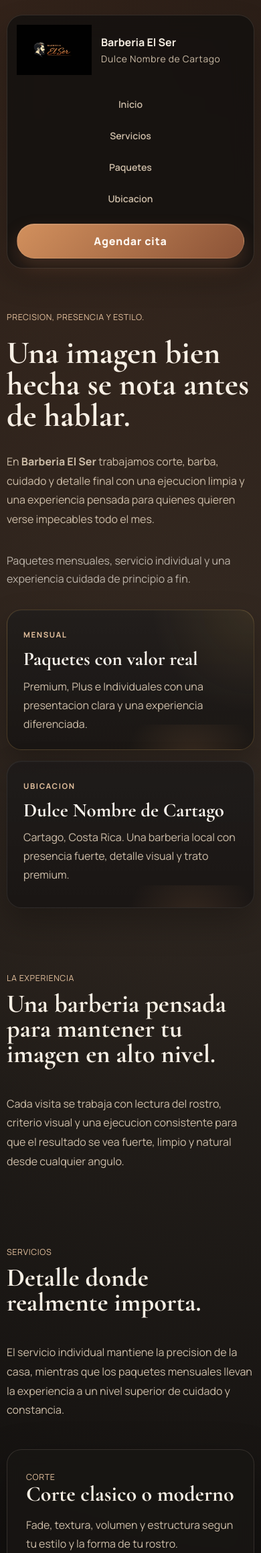
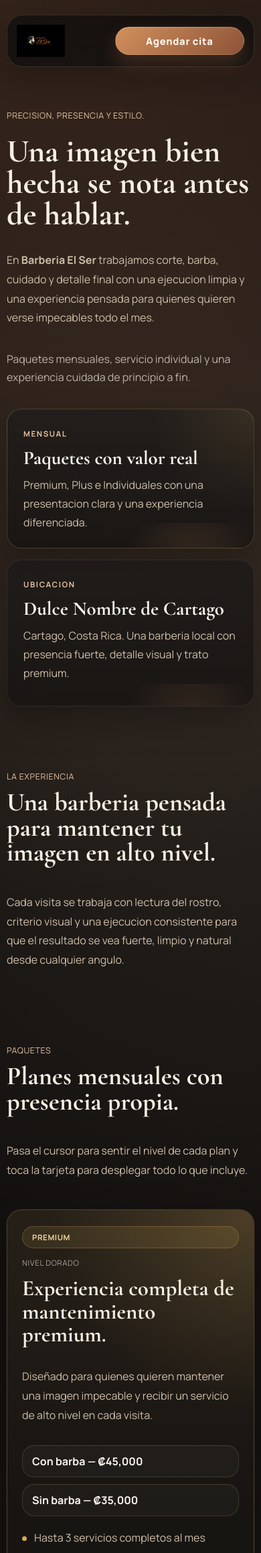
Before and after one commit to alanuza16-dev/gentleman-barber-house, a PHP site: page / in a window 390 px wide. Shown: the top 2319 px of the page at 67% size. Run offline with PHP 8.4, Linux system fonts and the light colour scheme.

Commit message:
Optimize mobile header and remove services section

```diff
--- a/assets/css/cloudflare-site.css
+++ b/assets/css/cloudflare-site.css
@@ -63,7 +63,6 @@ main {
 .topbar,
 .hero-grid,
 .section-grid,
-.service-grid,
 .feature-grid,
 .package-grid,
 .compare-grid {
@@ -233,7 +232,6 @@ h3 {
 
 .lead,
 .section-text,
-.service-card p,
 .feature-panel p,
 .package-summary,
 .package-list li {
@@ -277,13 +275,11 @@ h3 {
 }
 
 .button:hover,
-.service-card:hover,
 .package-card:hover {
   transform: translateY(-2px);
 }
 
 .hero-panel,
-.service-card,
 .feature-panel,
 .package-card {
   background: var(--panel);
@@ -368,24 +364,13 @@ h3 {
   margin-bottom: 28px;
 }
 
-.service-grid,
 .package-grid {
   grid-template-columns: repeat(3, minmax(0, 1fr));
 }
 
-.service-card,
 .feature-panel,
 .package-card {
   border-radius: 28px;
-}
-
-.service-card {
-  padding: 28px;
-  transition: transform 180ms ease, border-color 180ms ease, box-shadow 180ms ease;
-}
-
-.service-card h3 {
-  margin-bottom: 12px;
 }
 
 .packages-section {
@@ -696,7 +681,6 @@ h3 {
 
 @media (max-width: 980px) {
   .hero-grid,
-  .service-grid,
   .package-grid,
   .feature-grid,
   .compare-grid {
@@ -741,21 +725,47 @@ h3 {
   }
 
   .topbar {
+    grid-template-columns: auto auto;
+    gap: 12px;
+    align-items: center;
     padding: 14px;
   }
 
   .hero-panel,
-  .service-card,
   .feature-panel,
   .package-card,
   .highlight-card {
     border-radius: 22px;
   }
 
-  .nav-links button,
-  .nav-actions .button {
+  .brand {
+    gap: 0;
+  }
+
+  .brand img,
+  .topbar.is-compact .brand img {
+    width: 72px;
+  }
+
+  .brand-copy {
+    display: none;
+  }
+
+  .nav-actions {
+    justify-content: flex-end;
     width: 100%;
-    justify-content: center;
+  }
+
+  .nav-links {
+    display: none;
+  }
+
+  .nav-actions .button,
+  .topbar.is-compact .button {
+    min-height: 42px;
+    padding: 0 14px;
+    font-size: 0.92rem;
+    white-space: nowrap;
   }
 
   .package-toggle {
--- a/index.html
+++ b/index.html
@@ -40,7 +40,6 @@
         <div class="nav-actions">
           <div class="nav-links" aria-label="Navegacion principal">
             <button type="button" data-target="inicio">Inicio</button>
-          <button type="button" data-target="servicios">Servicios</button>
             <button type="button" data-target="paquetes">Paquetes</button>
             <button type="button" data-target="ubicacion">Ubicacion</button>
           </div>
@@ -93,37 +92,6 @@
           Cada visita se trabaja con lectura del rostro, criterio visual y una ejecucion consistente para que
           el resultado se vea fuerte, limpio y natural desde cualquier angulo.
         </p>
-      </section>
-
-      <section class="section" id="servicios">
-        <div class="section-grid reveal">
-          <div>
-            <p class="eyebrow">Servicios</p>
-            <h2>Detalle donde realmente importa.</h2>
-          </div>
-          <p class="section-text">
-            El servicio individual mantiene la precision de la casa, mientras que los paquetes mensuales llevan
-            la experiencia a un nivel superior de cuidado y constancia.
-          </p>
-        </div>
-
-        <div class="service-grid">
-          <article class="service-card reveal">
-            <span class="service-tag">Corte</span>
-            <h3>Corte clasico o moderno</h3>
-            <p>Fade, textura, volumen y estructura segun tu estilo y la forma de tu rostro.</p>
-          </article>
-          <article class="service-card reveal">
-            <span class="service-tag">Barba</span>
-            <h3>Barba y perfilado</h3>
-            <p>Lineas precisas, mejor balance facial y un look con presencia sin verse forzado.</p>
-          </article>
-          <article class="service-card reveal">
-            <span class="service-tag">Final</span>
-            <h3>Acabado impecable</h3>
-            <p>El cierre correcto para que el trabajo se vea limpio, solido y elegante al salir.</p>
-          </article>
-        </div>
       </section>
 
       <section class="section packages-section" id="paquetes">
```
Lines whose indentation alone changed are shown as unchanged.
